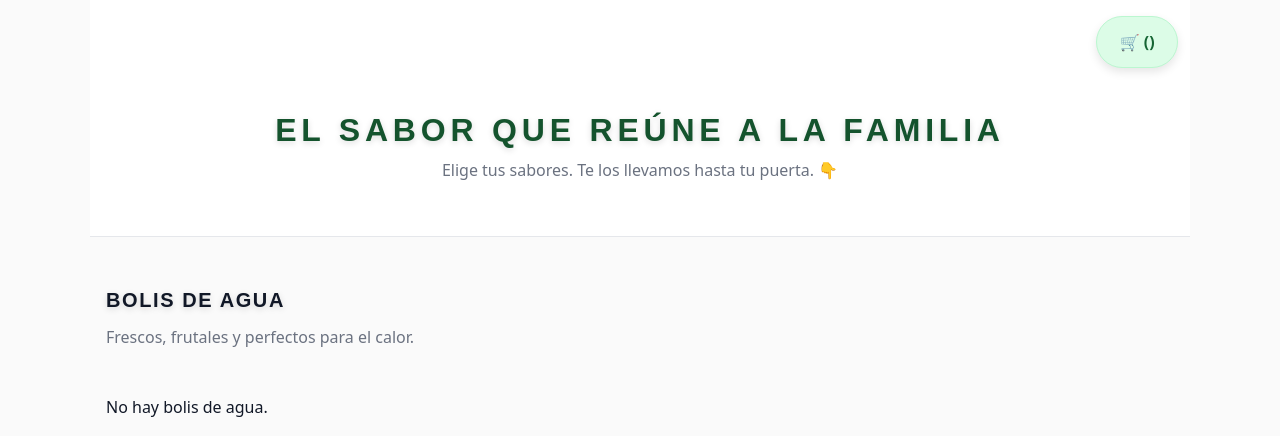
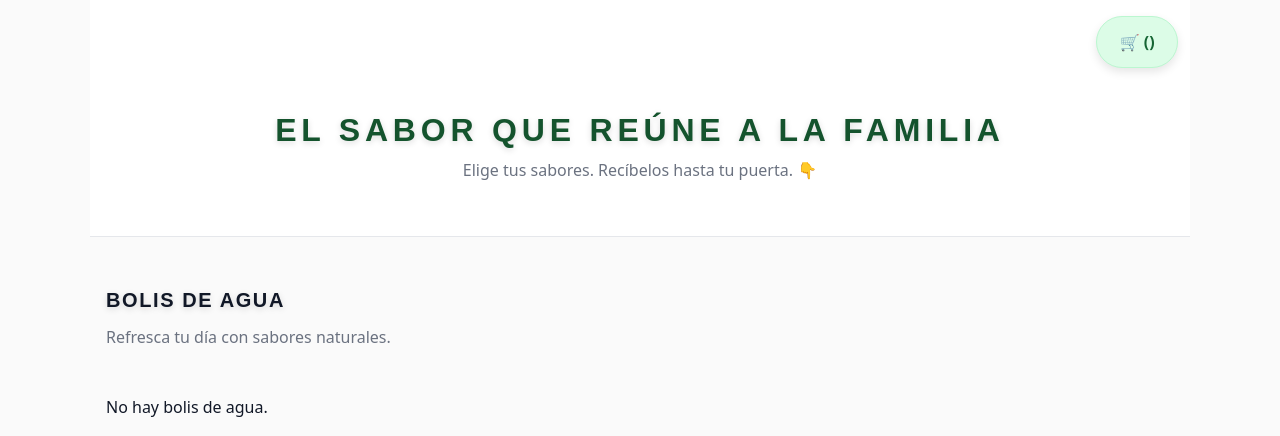
Before and after one commit to bolisnaturales/bolis-naturales, a Django app: template templates/productos/catalogo.html in a window 1280 px wide. Shown: the top 436 px of the page. Run offline with Django 3.2, Linux system fonts and the light colour scheme; the template is opened without the code that fills it, so the values that code supplies are empty.

Commit message:
Mejora copy del encabezado y categoría de bolis de agua

```diff
--- a/templates/productos/catalogo.html
+++ b/templates/productos/catalogo.html
@@ -38,7 +38,7 @@
 
         <!-- Subtítulo -->
         <p class="subtitulo">
-          Elige tus sabores. Te los llevamos hasta tu puerta. 👇
+          Elige tus sabores. Recíbelos hasta tu puerta. 👇
         </p>
 
         <!-- Categorías -->
@@ -56,9 +56,7 @@
         <section id="bolis-agua" class="section">
           <h2 id="bolis-agua-titulo" class="section-title">Bolis de agua</h2>
 
-          <p class="section-subtitle">
-            Frescos, frutales y perfectos para el calor.
-          </p>
+          <p class="section-subtitle">Refresca tu día con sabores naturales.</p>
 
           <div class="products-grid">
             {% for p in agua %}
```
